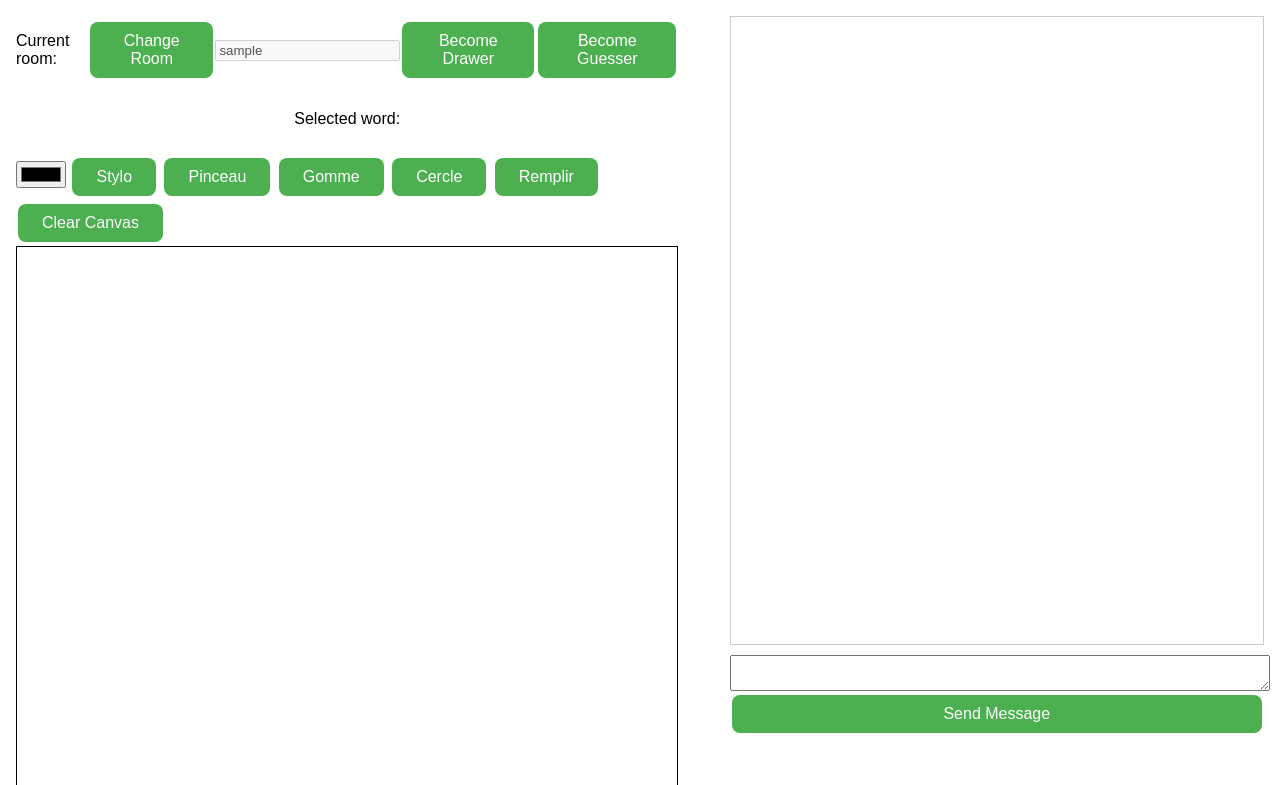
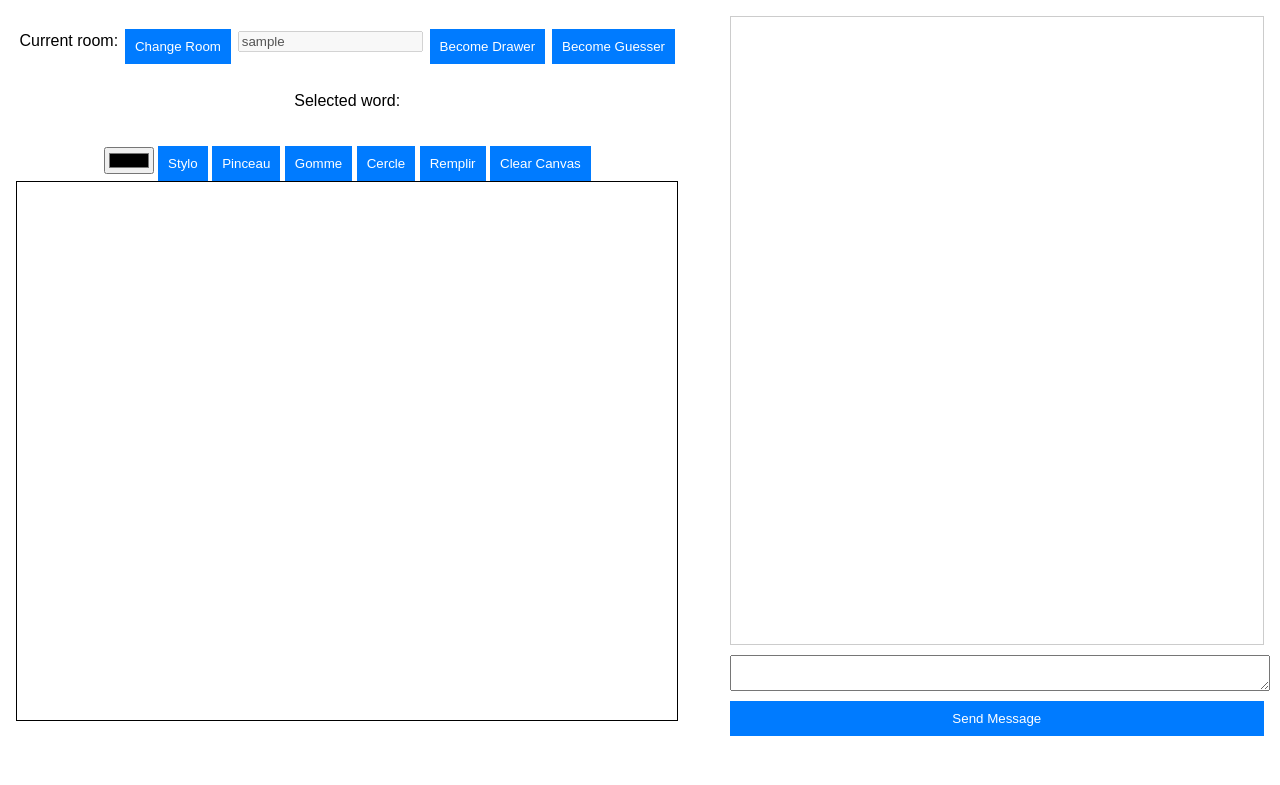
Before and after one commit to deez-blip/pictionnaryWitchSocket, a website: page public/game.html in a window 1280 px wide. Shown: the top 785 px of the page. Drawn offline with nearby package versions, Linux system fonts and the light colour scheme; no server answers; sample sign-in values are in the browser's storage.

Commit message:
revert style

```diff
--- a/public/style.css
+++ b/public/style.css
@@ -86,26 +86,17 @@ body, html {
 }
 
 button {
-    background-color: #4CAF50; /* Green */
+    margin-top: 10px;
+    padding: 10px;
     border: none;
+    background-color: #007BFF;
     color: white;
-    padding: 10px 24px;
-    text-align: center;
-    text-decoration: none;
-    display: inline-block;
-    font-size: 16px;
-    margin: 4px 2px;
     cursor: pointer;
-    border-radius: 8px;
-    transition-duration: 0.4s;
 }
 
 button:hover {
-    background-color: white;
-    color: black;
-    border: 2px solid #4CAF50;
+    background-color: #0056b3;
 }
-
 
 .modal {
     display: none;
```
